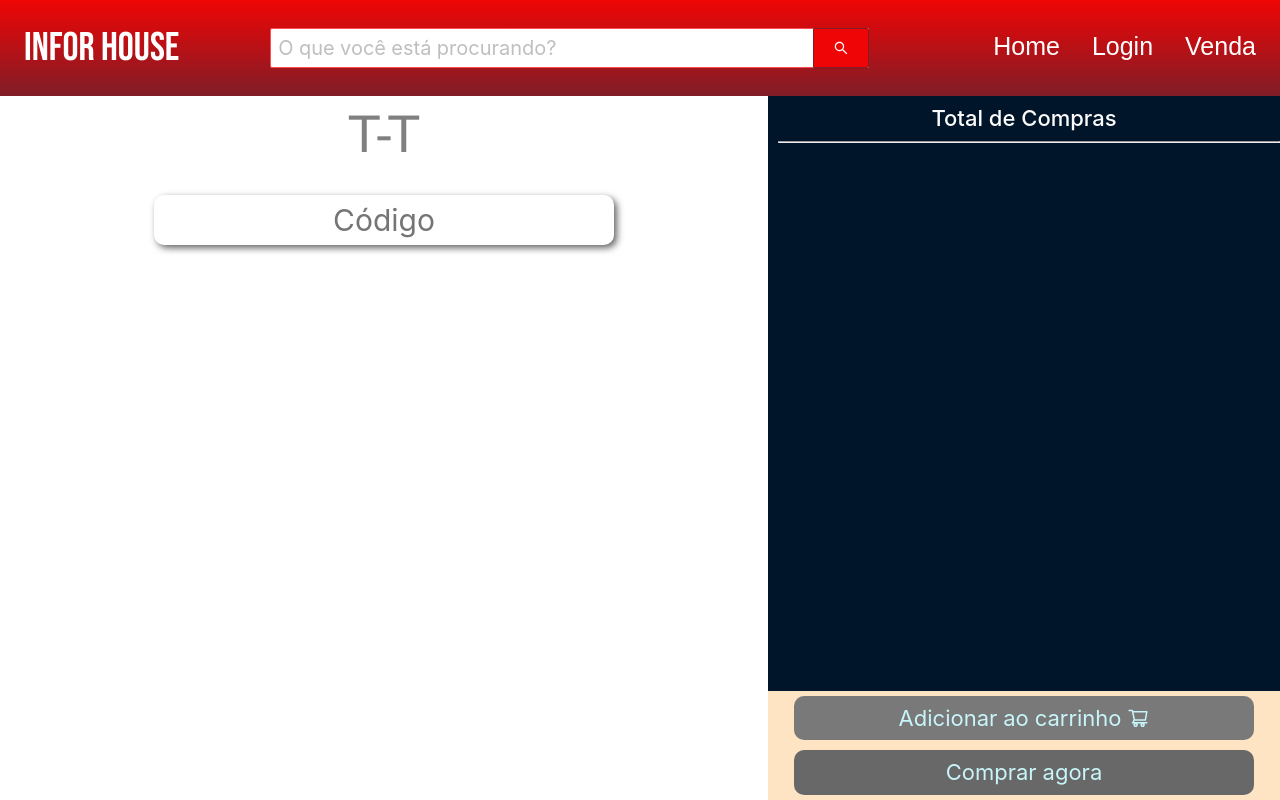
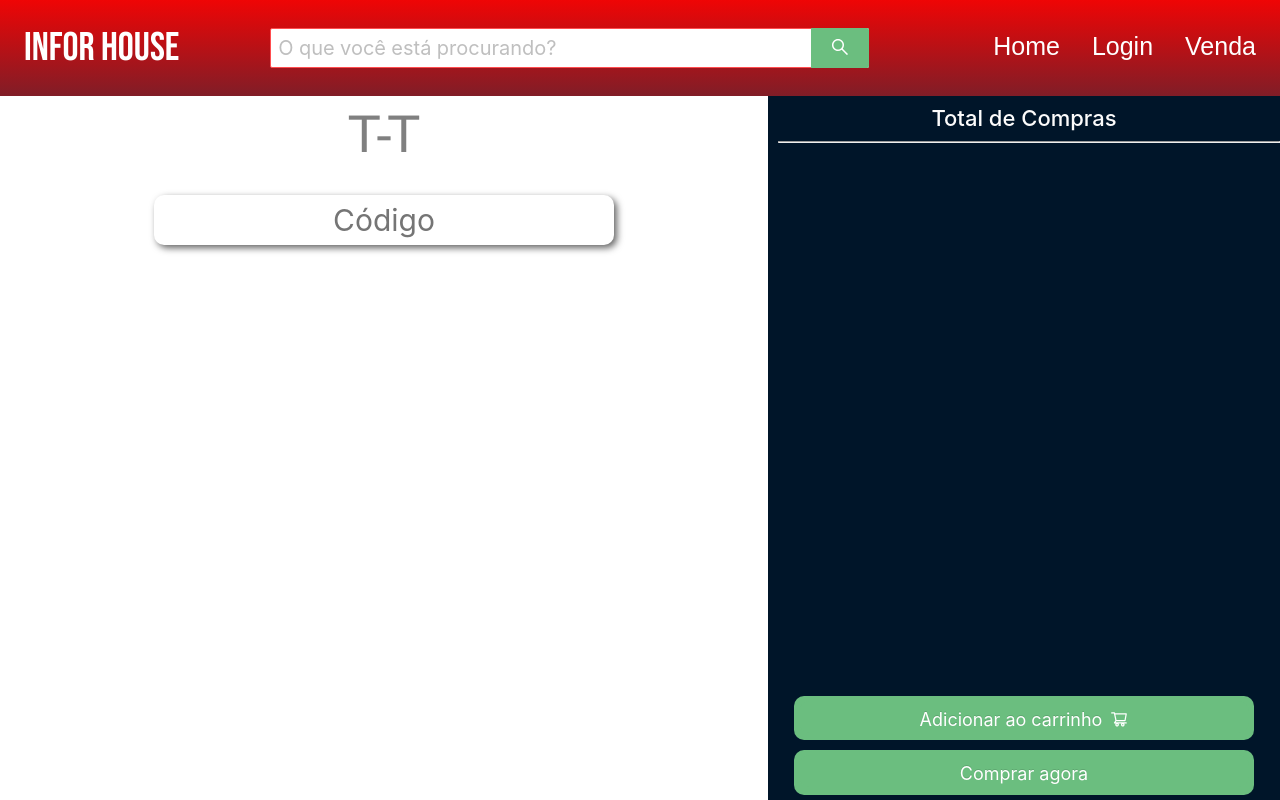
Before and after one commit to IuryMT/EstagioInforHouse, a React (Create React App) app: page /vendas in a window 1280 px wide. Built offline with nearby package versions, Linux system fonts and the light colour scheme.

Commit message:
resolvendo botões antd

```diff
--- a/src/components/Main.js
+++ b/src/components/Main.js
@@ -3,6 +3,7 @@ import React, { useState } from 'react';
 import relogio from "../img/relogio.png";
 import { ShoppingCartOutlined } from '@ant-design/icons';
 import { Layout } from 'antd';
+import { Button } from 'antd';
 const { Footer, Sider, Content } = Layout;
 
 // forms
@@ -131,10 +132,18 @@ export const Main = () => {
                     <hr></hr>
                     <div className="baixo">
                         <div className='esquerda'>
-                            <a href='#' className='comprar'>Adicionar ao carrinho <ShoppingCartOutlined /></a>
+                            <a href='#' className='comprar'>
+                            <Button type="primary" block>
+                                Adicionar ao carrinho <ShoppingCartOutlined />
+                            </Button>
+                            </a>
                         </div>
                         <div className='esquerda2'>
-                            <a href='#' className='comprar'>Comprar agora</a>
+                            <a href='#' className='comprar'>
+                            <Button type="primary " block>
+                                Comprar agora
+                            </Button>
+                            </a>
                         </div>
                     </div>
                 </Sider>
--- a/src/components/css/Main.scss
+++ b/src/components/css/Main.scss
@@ -33,7 +33,7 @@ h1.title::selection {
     left: 0;
     // background-color: rgb(60, 141, 179);
     background-color: #fff;
-    overflow-y: auto;
+    overflow-y: scroll;
     overflow-x: hidden;
 }
 
@@ -147,7 +147,7 @@ hr {
     position: absolute;
     bottom: 0;
     width: 100%;
-    background-color: bisque;
+    background-color:transparent;
     height: auto;
 }
 
@@ -155,7 +155,7 @@ hr {
     display: flex;
     width: 90%;
     margin: 5px auto;
-    background-color: rgb(121, 121, 121);
+    background-color:rgb(107, 190, 127);
     border-radius: 10px;
     align-items: center;
 }.titulo{
@@ -166,7 +166,7 @@ hr {
     display: flex;
     width: 90%;
     margin: 5px auto;
-    background-color: rgb(104, 104, 104);
+    background-color: rgb(107, 190, 127);
     border-radius: 10px;
     text-align: center;
 }.preco{
@@ -181,6 +181,32 @@ hr {
     color: rgb(200, 245, 249);
     font-size: 22px;
 
+}.ant-btn-primary{
+    width: 100%;
+    text-align: center;
+    text-decoration: none;
+    background: rgb(107, 190, 127)!important;
+    border: none;
+    font-size: 20px;
+    padding: 1px;
+    box-shadow: none;
+
+    border-radius: 10px;
+
+}
+.ant-btn-primary{
+    width: 100%;
+    text-align: center;
+    text-decoration: none;
+    color: #fff;
+    background: rgb(107, 190, 127)!important;
+    font-size: 18px;
+    padding: 5px;
+    border: none;
+    box-shadow: none;
+}.ant-btn-primary:hover{
+    color: #fff;
+    background: rgb(107, 190, 127);
 }
 
 .comprar:hover {
```
Lines whose indentation alone changed are shown as unchanged.
